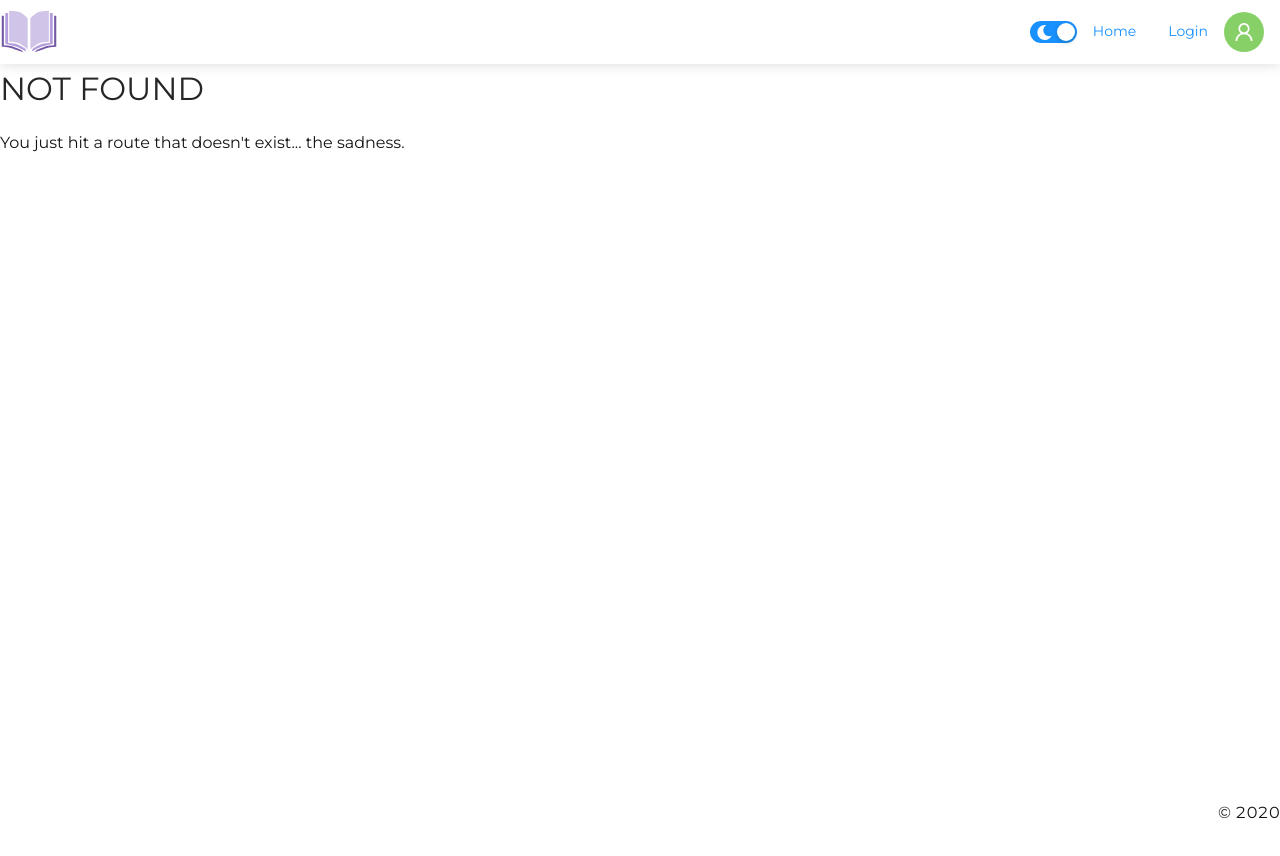
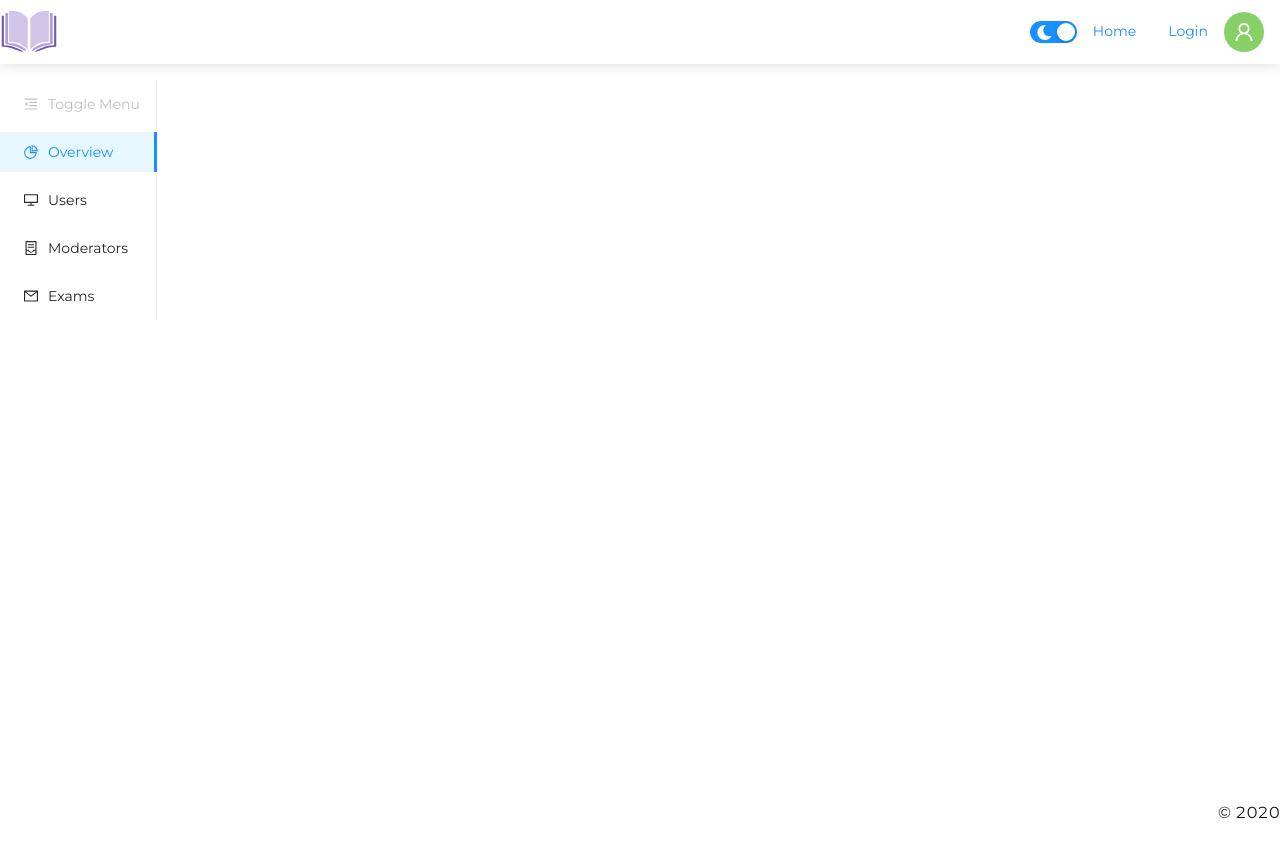
Before and after one commit to codedump00/online-exam-ui, a React (Create React App) app: page /admin in a window 1280 px wide. Before the commit this address had no page. Shown: the top 856 px of the page. Built offline with nearby package versions, Linux system fonts and the light colour scheme.

Commit message:
added admin page

```diff
--- a/public/index.html
+++ b/public/index.html
@@ -1,5 +1,5 @@
 <!DOCTYPE html>
-<html lang="en">
+<html lang="en" id="mai__body">
     <head>
         <meta charset="utf-8" />
         <link rel="icon" href="%PUBLIC_URL%/favicon.ico" />
--- a/src/components/navbar.tsx
+++ b/src/components/navbar.tsx
@@ -18,10 +18,9 @@ export default function Navbar(): ReactElement {
   const isLight = localStorage.getItem('theme') === null ? true :
     localStorage.getItem('theme') === 'true';
 
-  useEffect(() => {
-    // setIsLight(localStorage.getItem('theme') === 'true');
-    handleThemeChange(isLight);
-  });
+  // setIsLight(localStorage.getItem('theme') === 'true');
+
+
 
   const handleThemeChange = (checked: boolean) => {
     localStorage.setItem('theme', `${checked}`)
@@ -31,15 +30,17 @@ export default function Navbar(): ReactElement {
       document.documentElement.style.setProperty('--shadow', "#202B33");
       document.documentElement.style.setProperty('--card', "#394B59");
       document.documentElement.style.setProperty('--text', "#f0f0f0");
+      document.documentElement.style.setProperty('--admin-menu', "#001529");
     } else {
       document.documentElement.style.setProperty('--body', "#ffffff");
       document.documentElement.style.setProperty('--nav', "#ffffff");
       document.documentElement.style.setProperty('--shadow', "#d9d9d9");
       document.documentElement.style.setProperty('--card', "#ffffff");
       document.documentElement.style.setProperty('--text', "#141414");
+      document.documentElement.style.setProperty('--admin-menu', "#ffffff");
     }
   }
-
+  handleThemeChange(isLight);
   return (
     <header className="nav__header" id="nav__header">
       <nav>
--- /dev/null
+++ b/src/pages/admin.tsx
@@ -0,0 +1 @@
+export { default } from '../views/admin';
--- a/src/pages/index.tsx
+++ b/src/pages/index.tsx
@@ -13,6 +13,7 @@ import '../index.css';
 import ExamPage from './exam';
 import DashboardPage from './dashboard';
 import ExamDetails from '../views/exam/details';
+import AdminPage from './admin';
 
 interface Props {
 }
@@ -44,6 +45,9 @@ export default function Layout(): ReactElement {
                 <ExamDetails setNavbar={setNavbar} />
               </Route>
             </Route>
+            <Route path="/admin">
+              <AdminPage />
+            </Route>
             <Route>
               <NotFoundPage />
             </Route>
--- /dev/null
+++ b/src/views/admin/admin.css
@@ -0,0 +1,46 @@
+.admin__page {
+    width: 100%;
+    min-height: 92vh;
+    display: flex;
+}
+
+.admin__side__menu {
+    background-color: var(--admin-menu);
+    padding-top: 1rem;
+    /* width: 15%; */
+    min-height: 92vh;
+    /* display: flex;
+    flex-direction: column;
+    align-items: center; */
+    position: fixed;
+}
+
+.admin__contents {
+    min-width: 85%;
+    min-height: 92vh;
+    margin-left: auto;
+}
+.user__table {
+    display: flex;
+    justify-content: center;
+    align-items: flex-start;
+    flex-direction: column;
+    margin-left: 0 auto;
+    margin-top: 2rem;
+    /* width: 70vw; */
+}
+
+.admin__user__overview {
+    display: flex;
+    margin-top: 2rem;
+    /* align-items: flex-start; */
+}
+
+.info__chip {
+    display: grid;
+    place-items: center;
+}
+
+.active__user {
+    margin-left: 5rem !important;
+}
--- /dev/null
+++ b/src/views/admin/admin.tsx
@@ -0,0 +1,82 @@
+import React, { ReactElement, useState } from 'react'
+
+import './admin.css'
+import AdminSideBar from './components/sideBar'
+import UserTable from './components/userTable'
+
+interface Props {
+
+}
+
+export default function AdminPage(): ReactElement {
+  const [active, setActive] = useState('overview');
+
+  return (
+    <div className="admin__page">
+      <div className="admin__side__menu">
+        <AdminSideBar handlers={[active, setActive]} />
+      </div>
+      <div className="admin__contents">
+        {
+          active === 'overview' && <>
+          </>
+        }
+        {
+          active === 'users' && <>
+            <div className="admin__user__overview">
+              <div className="info__chip">
+                <h3>Total Users</h3>
+                <h4>5</h4>
+              </div>
+              <div className="info__chip active__user">
+                <h3>Active Users</h3>
+                <h4>2</h4>
+              </div>
+            </div>
+            <div className="user__table">
+              <h2>User Details & Overview</h2>
+              <UserTable />
+            </div></>
+        }
+        {
+          active === 'moderators' && <>
+            <div className="admin__user__overview">
+              <div className="info__chip">
+                <h3>Total Moderators</h3>
+                <h4>5</h4>
+              </div>
+              <div className="info__chip active__user">
+                <h3>Active Moderators</h3>
+                <h4>2</h4>
+              </div>
+            </div>
+            <div className="user__table">
+              <h2>Moderator Details & Overview</h2>
+              <UserTable />
+            </div></>
+        }
+        {
+          active === 'exams' && <>
+            <div className="admin__user__overview">
+              <div className="info__chip">
+                <h3>Exam Listings</h3>
+                <h4>5</h4>
+              </div>
+              <div className="info__chip active__user">
+                <h3>Upcoming Exams</h3>
+                <h4>2</h4>
+              </div>
+              <div className="info__chip active__user">
+                <h3>Ongoing Exams</h3>
+                <h4>2</h4>
+              </div>
+            </div>
+            <div className="user__table">
+              <h2>User Details & Overview</h2>
+              <UserTable />
+            </div></>
+        }
+      </div>
+    </div>
+  )
+}
--- /dev/null
+++ b/src/views/admin/components/sideBar.tsx
@@ -0,0 +1,100 @@
+import React, { useState, useEffect } from 'react';
+import { Menu } from 'antd';
+import {
+  MenuUnfoldOutlined,
+  MenuFoldOutlined,
+  PieChartOutlined,
+  DesktopOutlined,
+  ContainerOutlined,
+  MailOutlined,
+} from '@ant-design/icons';
+
+interface Props {
+  handlers: [string, React.Dispatch<React.SetStateAction<string>>];
+}
+
+export default function AdminSideBar({ handlers }: Props) {
+  const [activeTab, setActiveTab] = handlers;
+
+  const [isLight, setIsLight] = useState(localStorage.getItem('theme') === null ? true :
+    localStorage.getItem('theme') === 'true');
+
+  const [isCollapsed, setIsCollapsed] = useState(false);
+
+  const toggleCollapsed = () => {
+    setIsCollapsed(!isCollapsed);
+  };
+
+  useEffect(() => {
+    const observer = new MutationObserver((mutations) => {
+      mutations.forEach((mutation: any) => {
+        const target: string = mutation.target.attributes.style.value;
+        if (target.includes('--body:#ffffff;')) {
+          //light mode
+          console.log("light");
+          setIsLight(true);
+        } else {
+          //darkMode
+          console.log("dark");
+          setIsLight(false);
+        }
+      });
+    });
+    // Select the node that will be observed for mutations
+    const observerConfig = {
+      attributes: true,
+      childList: false,
+      characterData: false,
+      attributeOldValue: true,
+    };
+
+    const targetNode = document.getElementById('mai__body');
+    //@ts-ignore
+    observer.observe(targetNode, observerConfig);
+
+    return () => {
+      observer.disconnect();
+    }
+  }, []);
+
+  const handleClick = (label: string) => {
+    setActiveTab(label);
+  }
+
+  return (
+    <>
+      <Menu
+        defaultSelectedKeys={[activeTab]}
+        defaultOpenKeys={[activeTab]}
+        mode="inline"
+        theme={isLight ? 'light' : "dark"}
+        inlineCollapsed={isCollapsed}
+      >
+        <Menu.Item key="0" disabled>
+          {
+            isCollapsed ? <MenuUnfoldOutlined onClick={toggleCollapsed} /> :
+              <MenuFoldOutlined onClick={toggleCollapsed} />
+          }
+          <span>Toggle Menu</span>
+        </Menu.Item>
+        <Menu.Item key="overview" onClick={() => handleClick('overview')}>
+          <PieChartOutlined />
+          <span>Overview</span>
+        </Menu.Item>
+        <Menu.Item key="users" onClick={() => handleClick('users')}>
+          <DesktopOutlined />
+          <span>Users</span>
+        </Menu.Item>
+        <Menu.Item key="moderators" onClick={() => handleClick('moderators')}>
+          <ContainerOutlined />
+          <span>Moderators</span>
+        </Menu.Item>
+        <Menu.Item key="exams" onClick={() => handleClick('exams')}>
+          <MailOutlined />
+          <span>Exams</span>
+        </Menu.Item>
+      </Menu>
+    </>
+  );
+
+}
--- /dev/null
+++ b/src/views/admin/components/userTable.tsx
@@ -0,0 +1,70 @@
+import React, { ReactElement } from 'react'
+import { Table } from 'antd';
+import {
+  DeleteFilled,
+  EditFilled,
+  PlusOutlined
+} from '@ant-design/icons';
+
+interface Props {
+
+}
+
+export default function UserTable({ }: Props): ReactElement {
+  const dataSource = [
+    {
+      key: '1',
+      name: 'Ashish Kafle',
+      email: 'blazinasis@gmail.com',
+      mobileNo: '9999999999',
+      password: 'skjfoih29ue2e',
+      timestamp: '2020-02-07 18:00:00'
+    },
+    {
+      key: '1',
+      name: 'John Doe',
+      email: 'johndoe@gmail.com',
+      mobileNo: '9999999999',
+      password: 'skjfoih29ue2e',
+      timestamp: '2020-02-07 18:00:00'
+    },
+  ];
+
+  const columns = [
+    {
+      title: 'Name',
+      dataIndex: 'name',
+      key: 'name',
+    },
+    {
+      title: 'Email',
+      dataIndex: 'email',
+      key: 'email',
+    },
+    {
+      title: 'Mobile No',
+      dataIndex: 'mobileNo',
+      key: 'mobileNo',
+    },
+    {
+      title: 'Password',
+      dataIndex: 'password',
+      key: 'password',
+    },
+    {
+      title: 'Timestamp',
+      dataIndex: 'timestamp',
+      key: 'timestamp',
+    },
+    {
+      title: <PlusOutlined />,
+      key: 'action',
+      render: (text: any, record: any) => <span>
+        <DeleteFilled />
+        <EditFilled />
+      </span>
+    },
+  ];
+
+  return <Table dataSource={dataSource} columns={columns} />
+}
--- /dev/null
+++ b/src/views/admin/package.json
@@ -0,0 +1,4 @@
+{
+    "main": "./admin.tsx",
+    "name": "admin"
+}
```
